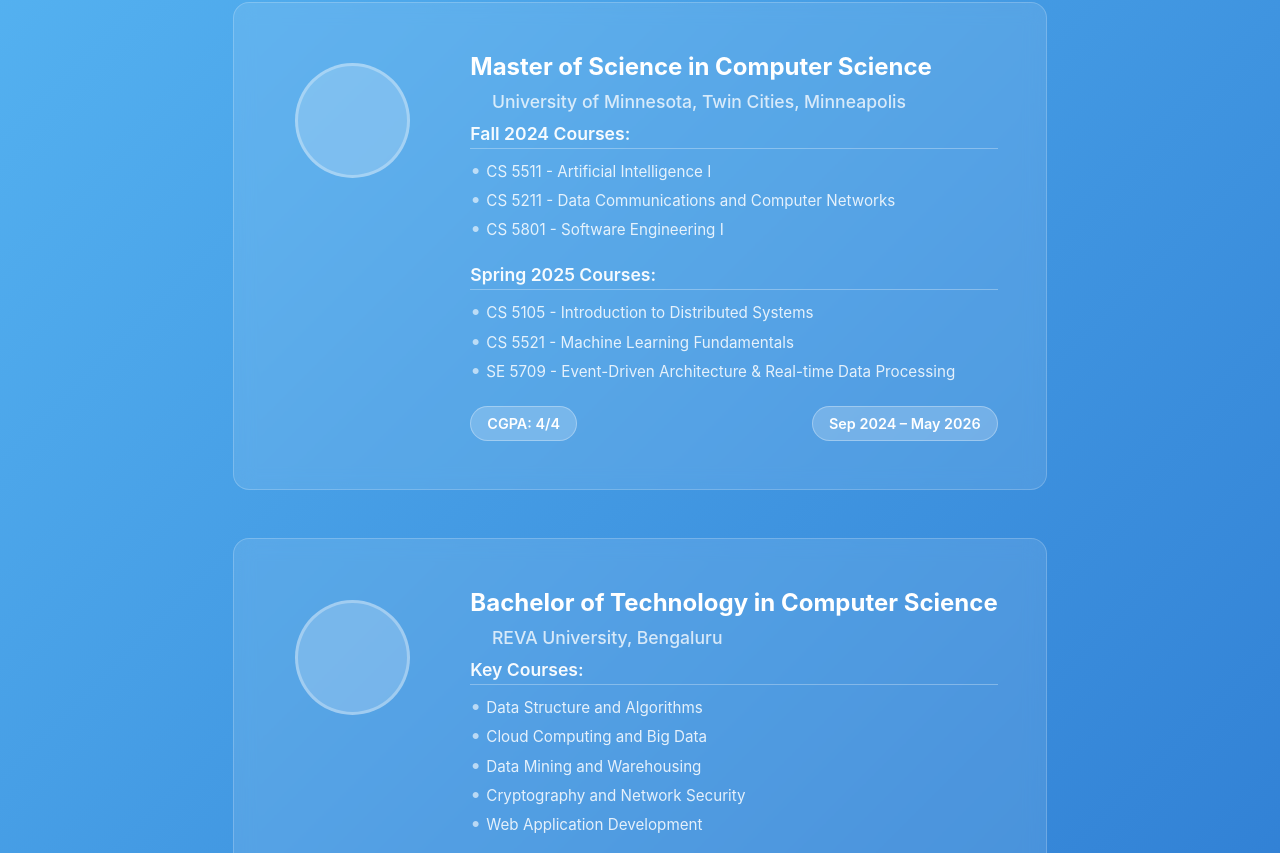
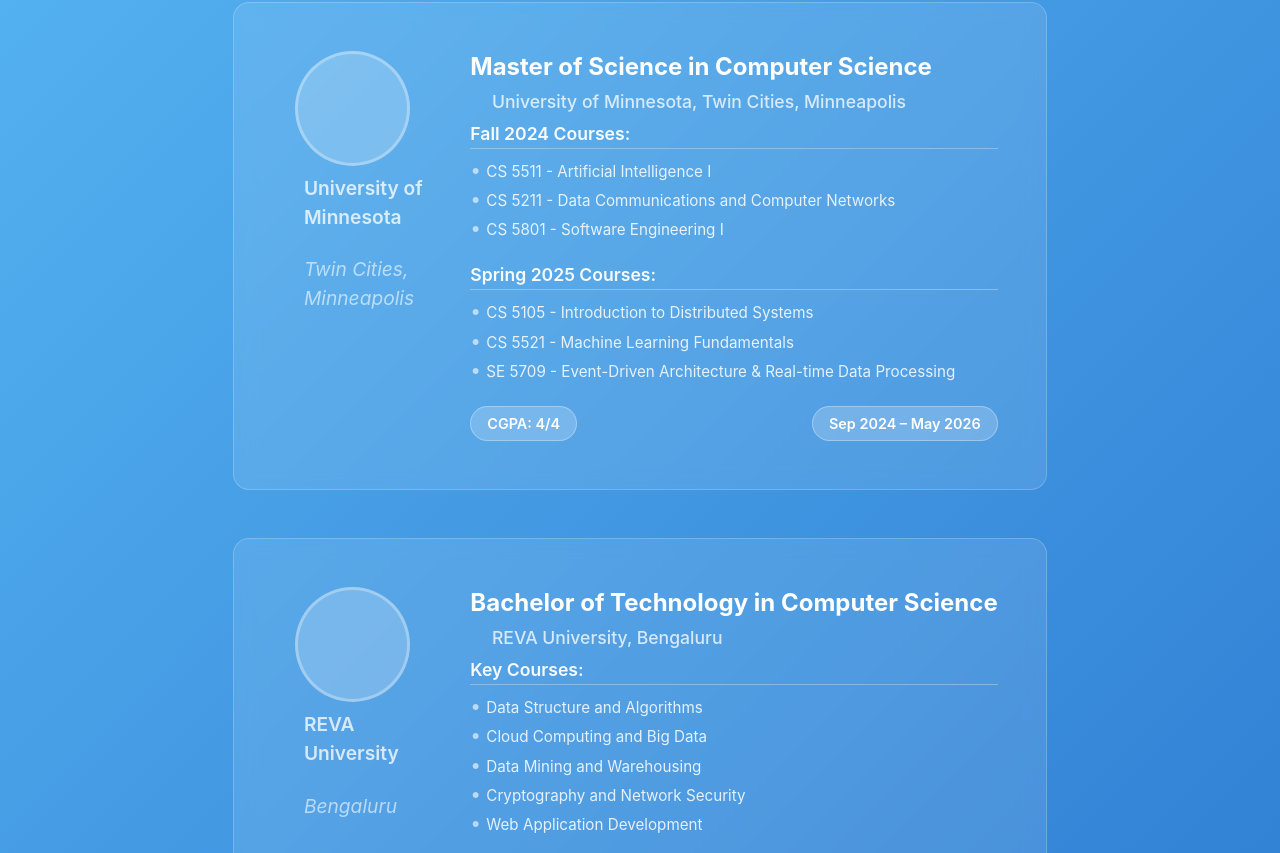
Before and after one commit to prajwal-u2/personal-portfolio, a React (Vite) app: page / in a window 1280 px wide. Shown: the part 1767-2620 px from the top of the page. Built offline with nearby package versions, Linux system fonts and the light colour scheme.

Commit message:
add education

```diff
--- a/src/App.css
+++ b/src/App.css
@@ -58,10 +58,10 @@
 .education-icon {
   flex-shrink: 0;
   width: 140px;
-  height: 140px;
   display: flex;
+  flex-direction: column;
   align-items: center;
-  justify-content: center;
+  justify-content: flex-start;
 }
 
 .university-icon {
@@ -76,6 +76,38 @@
   font-size: 2.2rem;
   font-weight: bold;
   color: white;
+  margin-bottom: 0.5rem;
+}
+
+.university-name {
+  font-size: 0.8rem;
+  font-weight: 600;
+  color: rgba(255, 255, 255, 0.9);
+  text-align: center;
+  line-height: 1.1;
+  margin: 0 0 0.25rem 0;
+  width: 140px;
+  word-break: normal;
+  overflow-wrap: normal;
+  hyphens: none;
+}
+
+.university-location {
+  font-size: 0.7rem;
+  font-weight: 400;
+  color: rgba(255, 255, 255, 0.7);
+  text-align: center;
+  line-height: 1.1;
+  margin: 0;
+  font-style: italic;
+  width: 140px;
+  word-break: normal;
+  overflow-wrap: normal;
+  hyphens: none;
+}
+
+.no-break {
+  white-space: nowrap;
 }
 
 .education-details {
--- a/src/App.jsx
+++ b/src/App.jsx
@@ -73,6 +73,8 @@ function App() {
                 <div className="education-icon">
                   {/* University of Minnesota icon placeholder */}
                   <div className="university-icon"></div>
+                  <p className="university-name"><span className="no-break">University of</span> Minnesota</p>
+                  <p className="university-location"><span className="no-break">Twin Cities</span>,<br />Minneapolis</p>
                 </div>
                 <div className="education-details">
                   <h3 className="degree">Master of Science in Computer Science</h3>
@@ -106,6 +108,8 @@ function App() {
                 <div className="education-icon">
                   {/* REVA University icon placeholder */}
                   <div className="university-icon"></div>
+                  <p className="university-name">REVA University</p>
+                  <p className="university-location">Bengaluru</p>
                 </div>
                 <div className="education-details">
                   <h3 className="degree">Bachelor of Technology in Computer Science</h3>
```
